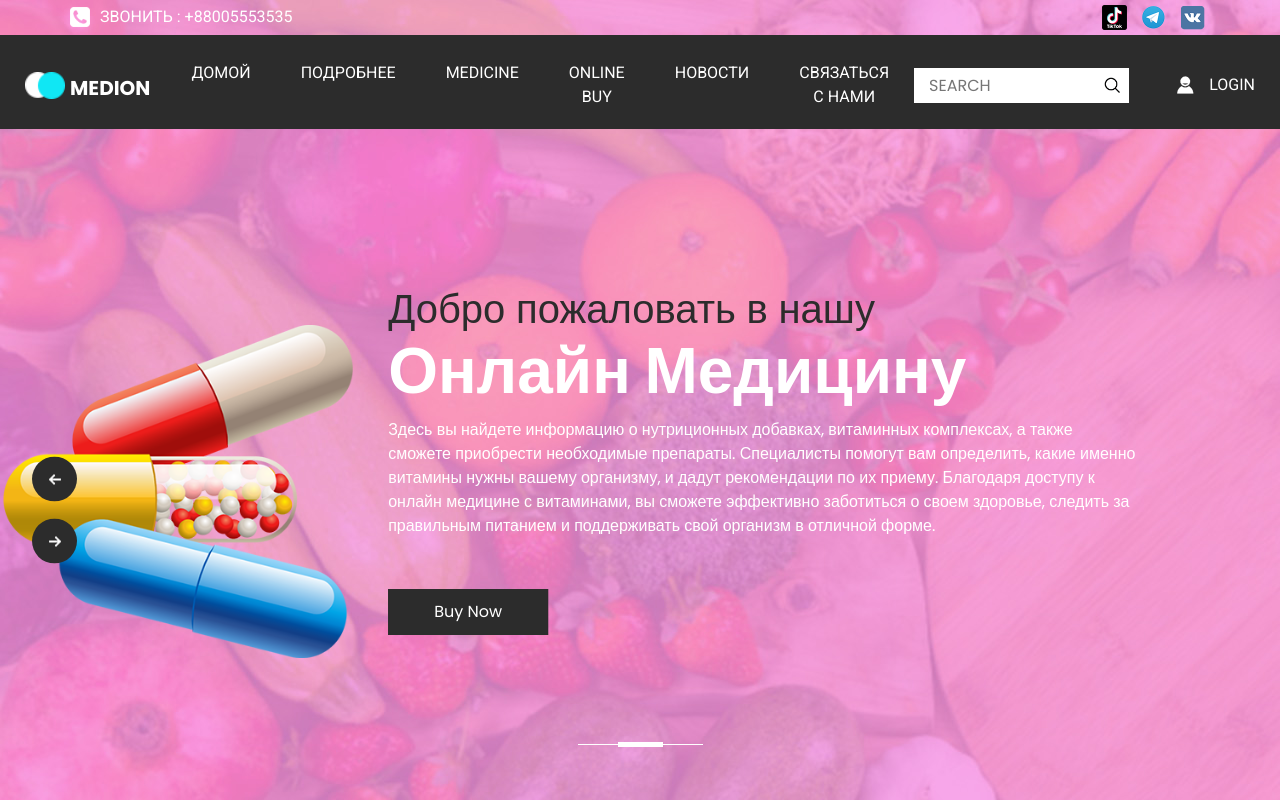
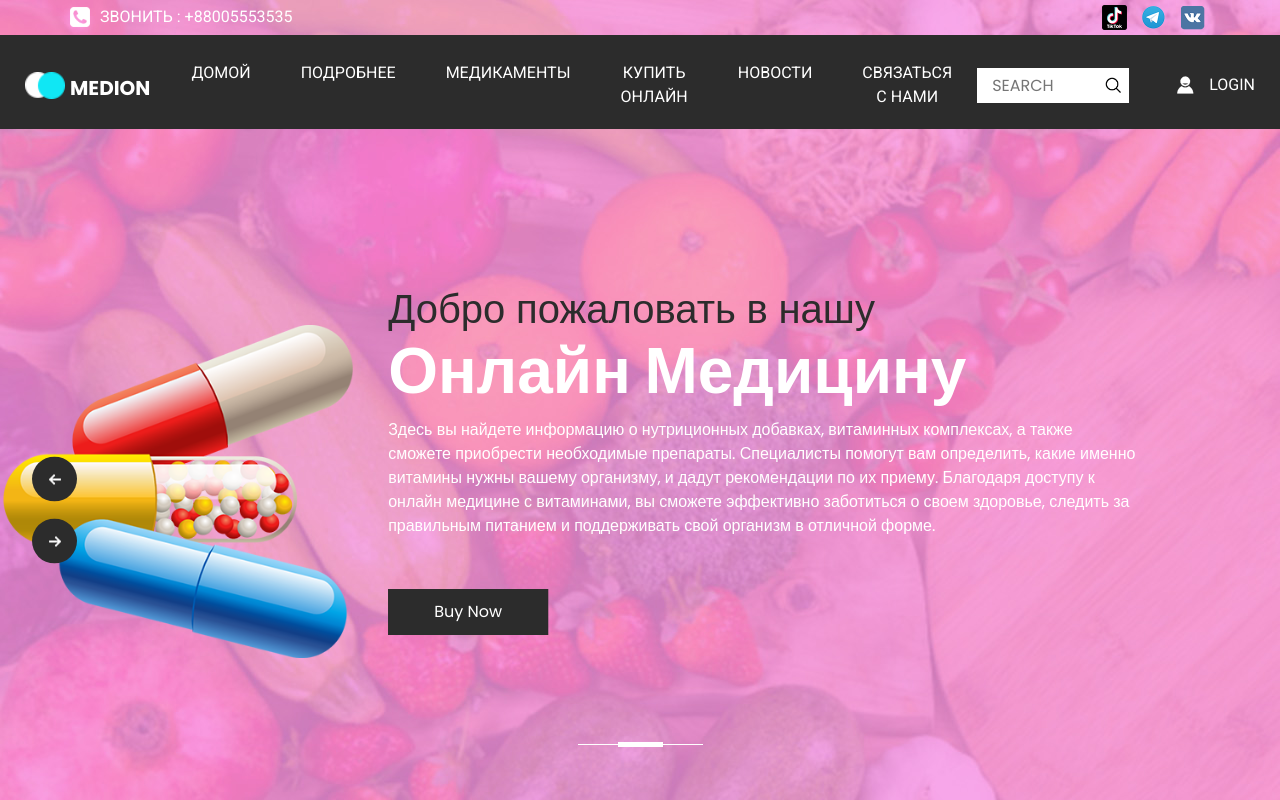
Before and after one commit to Xxxmercury3/test, a plain HTML site: page index.html in a window 1280 px wide. Shown: the top 800 px of the page. Drawn offline with nearby package versions, Linux system fonts and the light colour scheme.

Commit message:
Update index.html

```diff
--- a/index.html
+++ b/index.html
@@ -81,10 +81,10 @@
                   <a class="nav-link" href="about.html"> Подробнее </a>
                 </li>
                 <li class="nav-item">
-                  <a class="nav-link" href="medicine.html"> Medicine </a>
+                  <a class="nav-link" href="medicine.html"> Медикаменты </a>
                 </li>
                 <li class="nav-item">
-                  <a class="nav-link" href="buy.html"> Online Buy </a>
+                  <a class="nav-link" href="buy.html"> Купить онлайн </a>
                 </li>
                 <li class="nav-item">
                   <a class="nav-link" href="news.html"> Новости </a>
```
